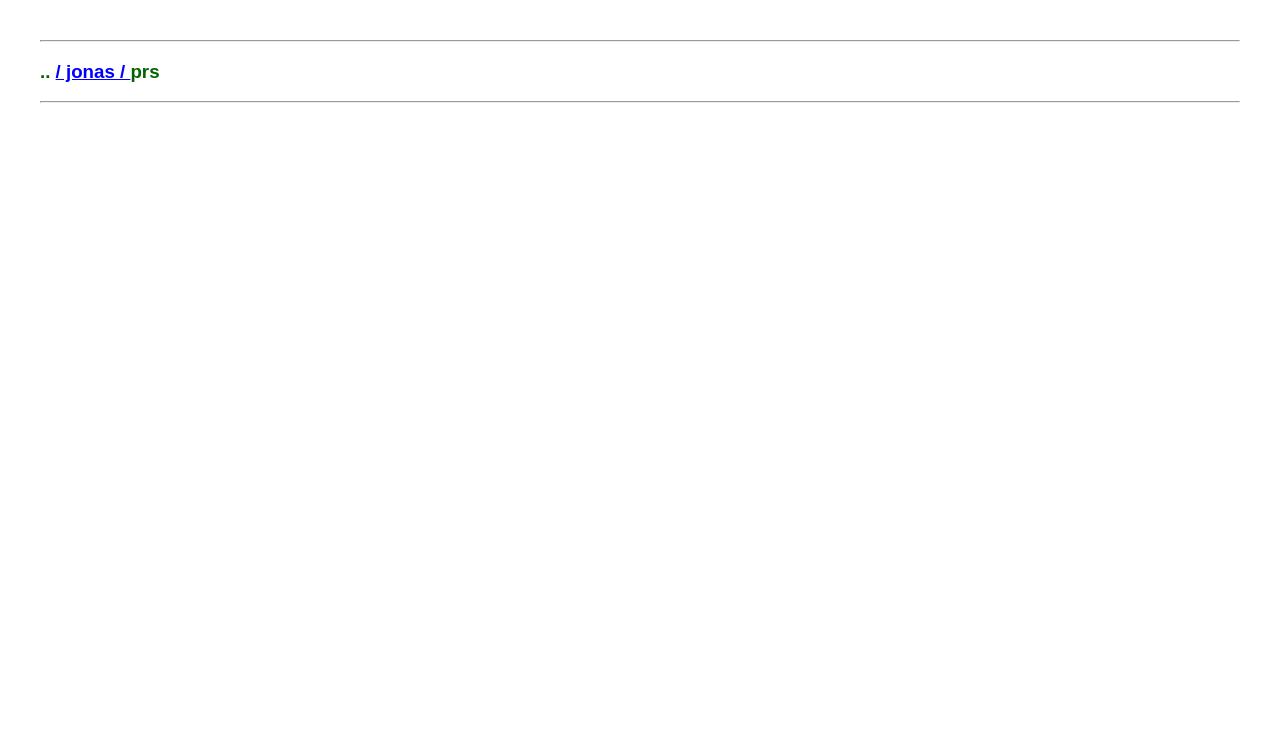
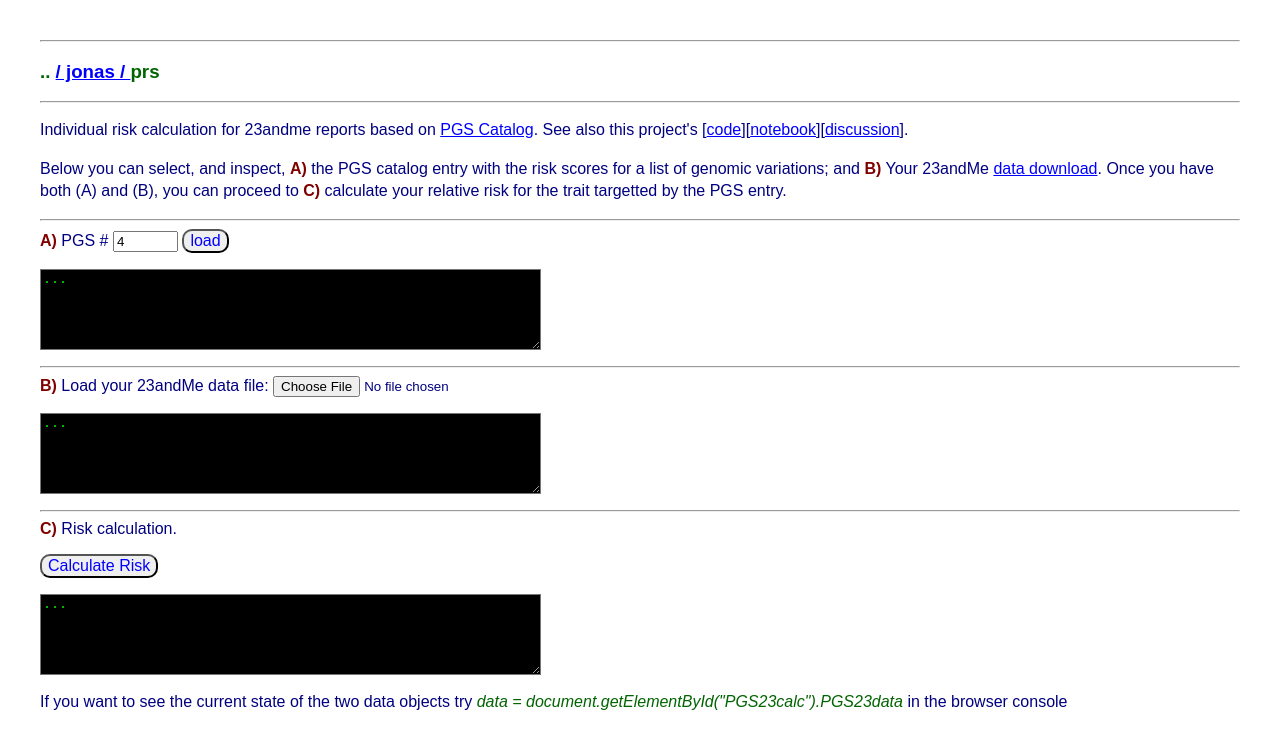
Before and after one commit to episphere/pgs23, a plain HTML site: page index.html in a window 1280 px wide. Drawn offline with nearby package versions, Linux system fonts and the light colour scheme.

Commit message:
redirecting index dependencies

```diff
--- a/index.html
+++ b/index.html
@@ -7,8 +7,8 @@
 <link href="app.css" rel="stylesheet">
 <script>
     (async ()=>{
-        prsCalc = await import('http://localhost:8000/app/jonas/prs/export.js')
-        //prsCalc = await import('https://episphere.github.io/app/jonas/prs/export.js')
+        //prsCalc = await import('http://localhost:8000/pgs/export.js')
+        prsCalc = await import('https://episphere.github.io/pgs23/export.js')
         prsCalc.ui()
     })()
 </script>
```
